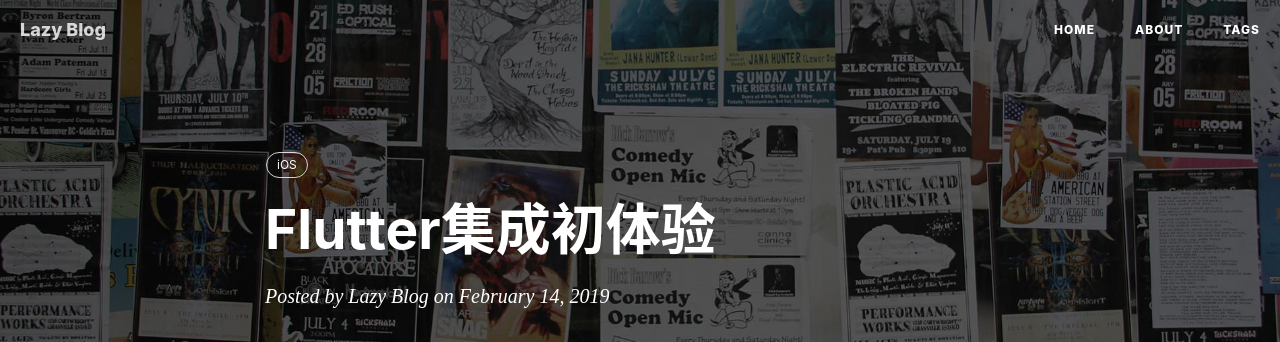
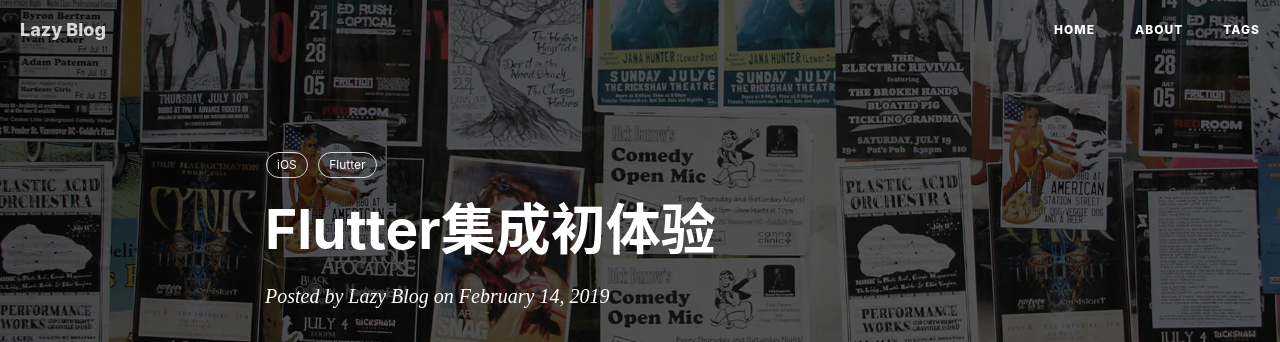
Before and after one commit to toolazytoname/toolazytoname.github.io, a Jekyll site: the page built from _posts/2019-02-14-flutter-Get-Started.markdown, in a window 1280 px wide and 900 px high. Shown: the top 342 px of the window. Built offline with Jekyll 4.4.1, drawn with Linux system fonts in a browser that asks for light colours; nearby versions of some CDN libraries; comment, search, counter and statistics services are not loaded.

Commit message:
add Flutter tag

```diff
--- a/_posts/2019-02-14-flutter-Get-Started.markdown
+++ b/_posts/2019-02-14-flutter-Get-Started.markdown
@@ -7,6 +7,7 @@
 catalog:  true
 tags:
   - iOS
+  - Flutter
 ---
 
 
```
